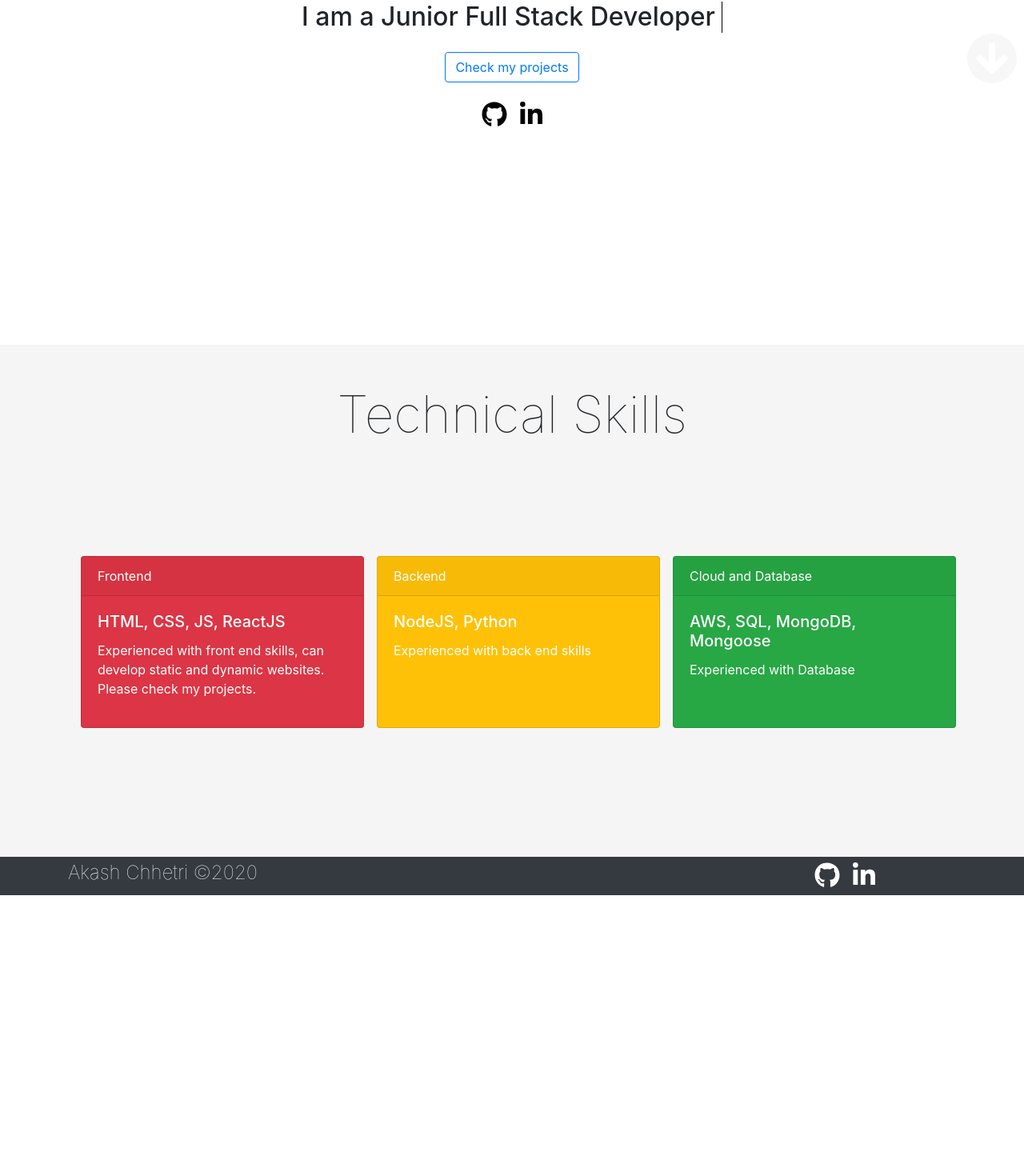
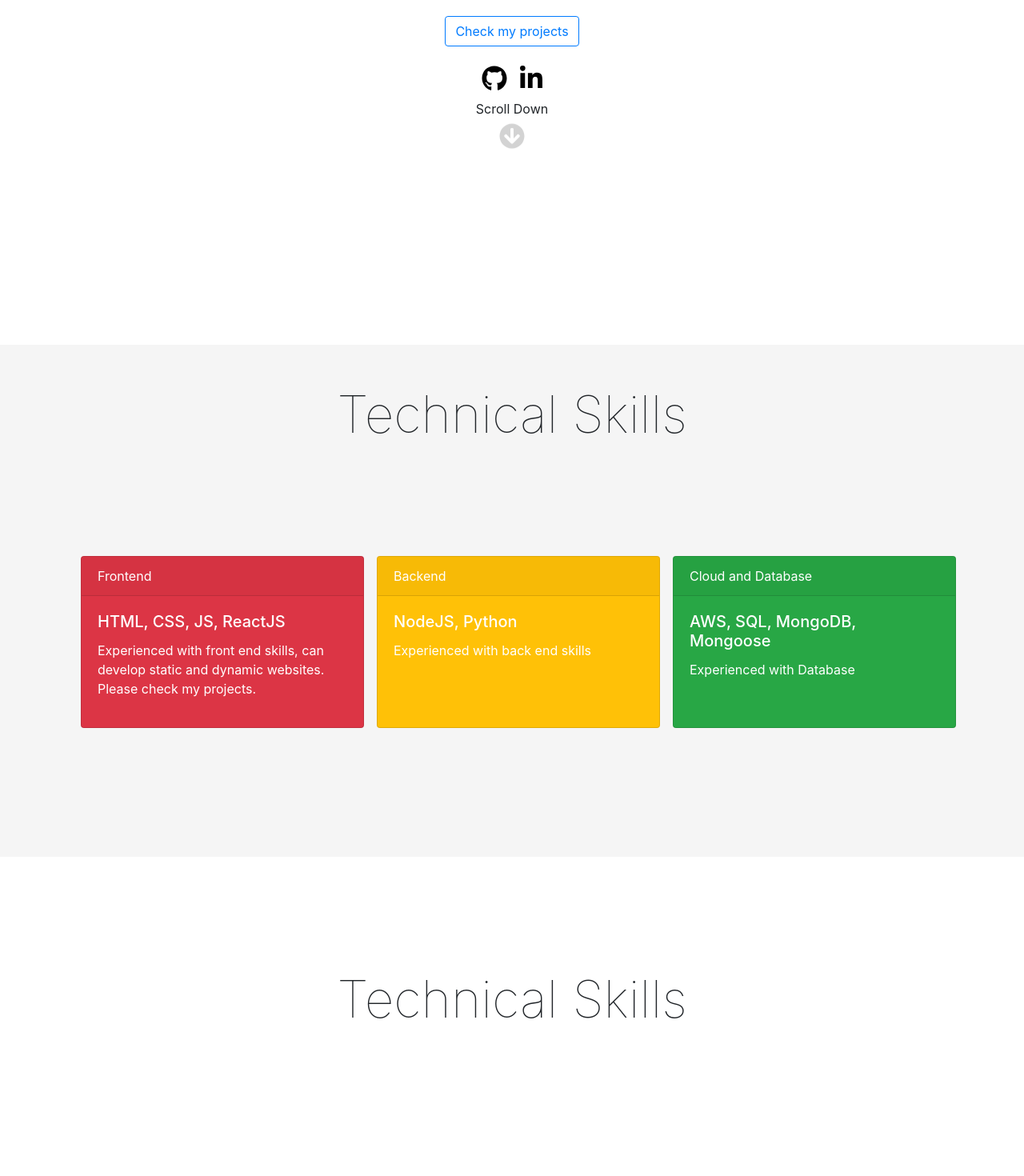
Before and after one commit to achhetr/portfolio, a React (Create React App) app: page / in a window 1280 px wide. Shown: the part 393-1863 px from the top of the page at 80% size. Before the commit the page ends 1513 px from the top, so only its background shows below. Built offline with nearby package versions, Linux system fonts and the light colour scheme.

Commit message:
scroll down fixed

```diff
--- a/src/components/HomePage/Home/Home.js
+++ b/src/components/HomePage/Home/Home.js
@@ -38,11 +38,12 @@ const Home = () => (
 				/>
 			</a>
 		</div>
+		<p>Scroll Down</p>
 		<div className={homeStyle.MoveScroll}>
 			<FontAwesomeIcon
 				icon={['fas', 'arrow-circle-down']}
 				className={`${homeStyle.FaItem} ${homeStyle.FaItemDwn}`}
-				size="4x"
+				size="2x"
 			/>
 		</div>
 	</div>
--- a/src/components/HomePage/Home/home.module.css
+++ b/src/components/HomePage/Home/home.module.css
@@ -51,10 +51,9 @@
 }
 
 .MoveScroll {
-	animation: moveUpDown 2s ease-in-out 5;
-	position: fixed;
-	right: 0;
-	opacity: 0;
+	animation: moveUpDown 2s ease-in-out 5 forwards;
+	animation-direction: alternate;
+	opacity: 1;
 }
 
 @keyframes typing {
@@ -77,14 +76,14 @@
 }
 
 @keyframes moveUpDown {
-	0%,
-	100% {
-		top: 50%;
-		opacity: 0;
+	0% {
+		transform: translateY(0);
 	}
 	50% {
-		top: 70%;
-		opacity: 1;
+		transform: translateY(20px);
+	}
+	100% {
+		transform: translateY(-20px);
 	}
 }
 
--- a/src/components/HomePage/HomePage.js
+++ b/src/components/HomePage/HomePage.js
@@ -3,11 +3,13 @@ import React from 'react';
 import homePageStyle from './homePage.module.css';
 import Home from './Home/Home';
 import Techskills from './Techskills/Techskills';
+import Testimonials from './Testimonials/Testimonials';
 
 const HomePage = () => (
 	<div className={homePageStyle.HomeContainer}>
 		<Home />
 		<Techskills />
+		<Testimonials />
 	</div>
 );
 
--- /dev/null
+++ b/src/components/HomePage/Testimonials/Testimonials.js
@@ -0,0 +1,18 @@
+import React from 'react';
+import { Container, Row, Col } from 'react-bootstrap';
+import testimonialsStyle from './testimonials.module.css';
+
+const Testimonials = () => {
+	return (
+		<div className={testimonialsStyle.Container}>
+			<h4 className={testimonialsStyle.Title}>Technical Skills</h4>
+			<Container className="mt-5" data-aos="fade-left">
+				<Row noGutters>
+					<Col>Hi</Col>
+				</Row>
+			</Container>
+		</div>
+	);
+};
+
+export default Testimonials;
--- /dev/null
+++ b/src/components/HomePage/Testimonials/testimonials.module.css
@@ -0,0 +1,27 @@
+.Container {
+	width: 100vw;
+	min-height: 80vh;
+	display: flex;
+	flex-direction: column;
+	justify-content: space-evenly;
+	padding-bottom: 6rem;
+}
+
+.Title {
+	font-size: 4rem;
+	font-weight: 100;
+	text-align: center;
+	margin-top: 1rem;
+}
+
+@media (max-width: 30rem) {
+	.Container {
+		padding-bottom: 3rem;
+	}
+
+	.Title {
+		font-size: 2rem;
+		margin-top: 1.5rem;
+		margin-bottom: -2rem;
+	}
+}
```
